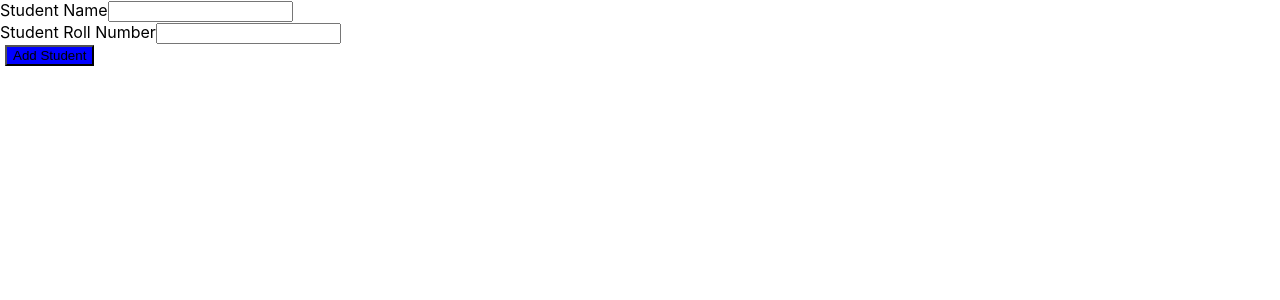
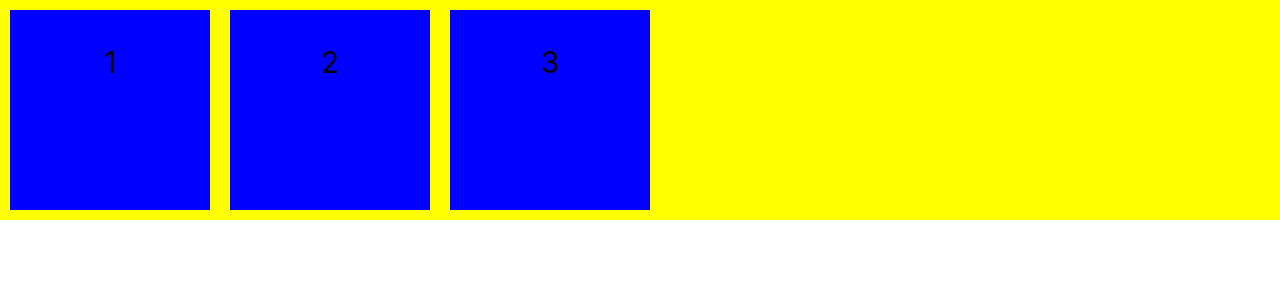
Before and after one commit to saadwaqas688/saadwork, a React (Create React App) app: page / in a window 1280 px wide. Shown: the top 300 px of the page. Built offline with nearby package versions, Linux system fonts and the light colour scheme.

Commit message:
learn flex box

```diff
--- a/src/App.js
+++ b/src/App.js
@@ -1,81 +1,81 @@
-import { useState } from "react";
+// import { useState } from "react";
 
-function App() {
-  const [students, setStudents] = useState([]);
-  const [studentName, setStudentName] = useState("");
+// function App() {
+//   const [students, setStudents] = useState([]);
+//   const [studentName, setStudentName] = useState("");
 
-  const [studentRollNumber, setStudentRollNumber] = useState("");
+//   const [studentRollNumber, setStudentRollNumber] = useState("");
 
-  function handleChangestudentName(e) {
-    setStudentName(e.target.value);
-  }
+//   function handleChangestudentName(e) {
+//     setStudentName(e.target.value);
+//   }
 
-  function handleChangeStudentRollNumber(e) {
-    setStudentRollNumber(e.target.value);
-  }
+//   function handleChangeStudentRollNumber(e) {
+//     setStudentRollNumber(e.target.value);
+//   }
 
-  function addStudent() {
-    const studentObject = {
-      name: studentName,
-      rollNumber: studentRollNumber,
-    };
+//   function addStudent() {
+//     const studentObject = {
+//       name: studentName,
+//       rollNumber: studentRollNumber,
+//     };
 
-    setStudents([...students, studentObject]);
+//     setStudents([...students, studentObject]);
 
-  }
+//   }
 
 
-  function deleteStudent(rollNumber) {
-    alert(rollNumber)
-    let tempStudents=[...students]
-     tempStudents=tempStudents.filter((element)=>element.rollNumber!==rollNumber)
-    setStudents(tempStudents);
+//   function deleteStudent(rollNumber) {
+//     alert(rollNumber)
+//     let tempStudents=[...students]
+//      tempStudents=tempStudents.filter((element)=>element.rollNumber!==rollNumber)
+//     setStudents(tempStudents);
 
-  }
+//   }
 
-  return (
-    <div>
-      <label> Student Name</label>
-      <input
-        type="text"
-        name="studentName"
-        value={studentName}
-        onChange={handleChangestudentName}
-      />
-      <br></br>
-       <label>Student Roll Number</label>
-      <input
-        type="text"
-        name="studentRollNumber"
-        value={studentRollNumber}
-        onChange={handleChangeStudentRollNumber}
-      />
-      <br></br>
-      <button style={{marginLeft:"5px",background:"blue"}} onClick={addStudent}>Add Student</button>
+//   return (
+//     <div>
+//       <label> Student Name</label>
+//       <input
+//         type="text"
+//         name="studentName"
+//         value={studentName}
+//         onChange={handleChangestudentName}
+//       />
+//       <br></br>
+//        <label>Student Roll Number</label>
+//       <input
+//         type="text"
+//         name="studentRollNumber"
+//         value={studentRollNumber}
+//         onChange={handleChangeStudentRollNumber}
+//       />
+//       <br></br>
+//       <button style={{marginLeft:"5px",background:"blue"}} onClick={addStudent}>Add Student</button>
 
-      <div>
-        <table>
-      {
-        students.map((element)=> {
-          return(
-            <div style={{display:"flex",marginTop:"50px"}}>
-            <div> {element.name}</div>
-            <button style={{marginLeft:"5px",background:"green"}} onClick={()=>deleteStudent(element.rollNumber)}>delete</button>
-            </div>
+//       <div>
+//         <table>
+//       {
+//         students.map((element)=> {
+//           return(
+//             <div style={{display:"flex",marginTop:"50px"}}>
+//             <div> {element.name}</div>
+//             <button style={{marginLeft:"5px",background:"green"}} onClick={()=>deleteStudent(element.rollNumber)}>delete</button>
+//             </div>
 
 
-          )
-        })
-      }
-      </table>
-      </div>
+//           )
+//         })
+//       }
+//       </table>
+//       </div>
 
-    </div>
+//     </div>
 
-  );
-}
+//   );
+// }
 
-export default App;
+// export default App;
 
 
 
@@ -185,3 +185,31 @@ export default App;
 // };
 
 // export default App;
+
+
+
+
+
+
+//flex box
+
+
+function App() {
+
+
+
+  return (
+<div className="parent">
+
+
+<div className="child">1</div>
+<div className="child">2</div>
+<div className="child">3</div>
+
+
+
+</div>
+  );
+}
+
+export default App;
--- a/src/index.css
+++ b/src/index.css
@@ -11,3 +11,21 @@ code {
   font-family: source-code-pro, Menlo, Monaco, Consolas, 'Courier New',
     monospace;
 }
+
+.parent {
+  display: flex;
+  flex-wrap: nowrap;
+  background-color: yellow;
+}
+
+
+
+.child {
+  background-color: blue;
+  width: 200px;
+  margin: 10px;
+  text-align: center;
+  line-height: 105px;
+  font-size: 30px;
+  height:200px;
+}
```
Also changed, not shown: 1 other file (tests, documents, lock files or other folders).
